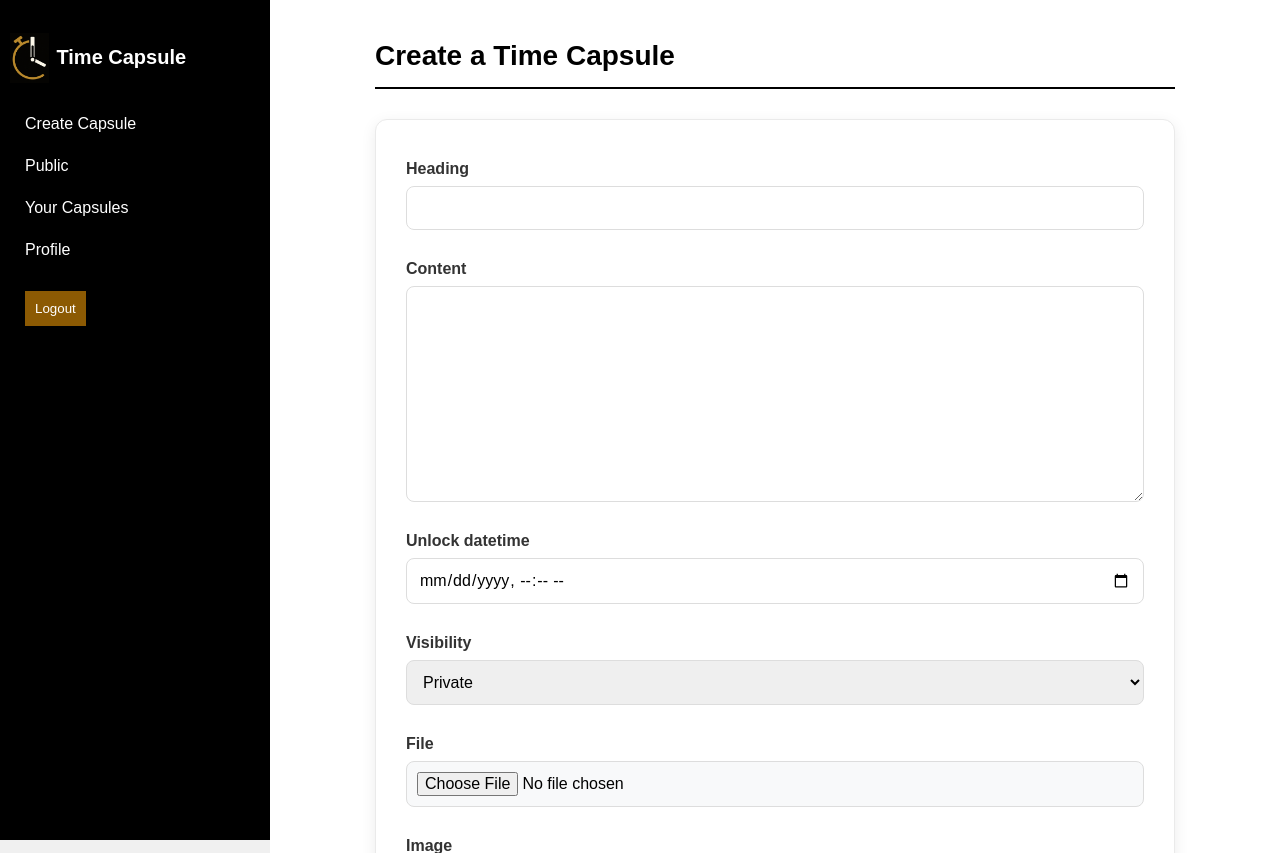
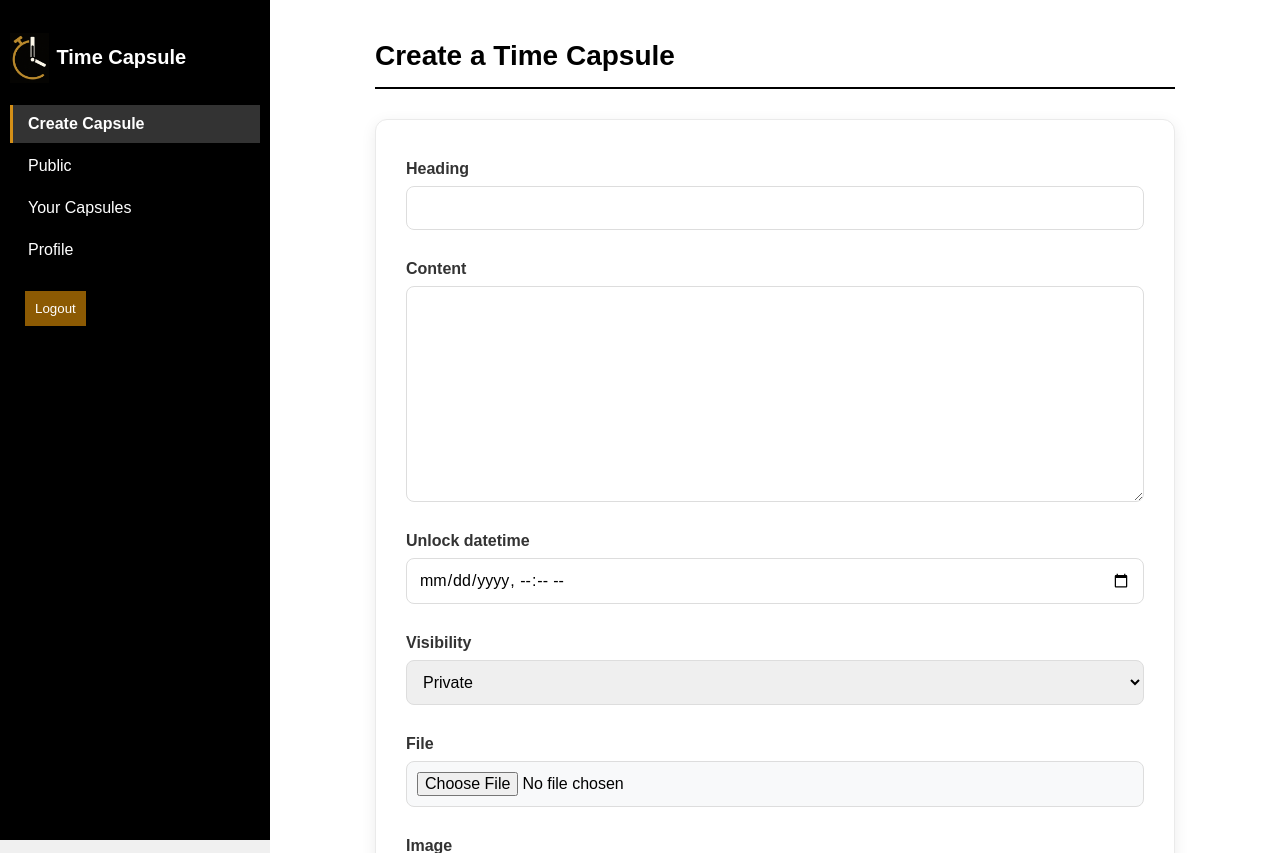
Before and after one commit to adityeahhhh/Vaultify, a Django app: page /create/ in a window 1280 px wide. Shown: the top 853 px of the page. Run offline with Django 5.2, Linux system fonts and the light colour scheme; a user stored in the database is signed in.

Commit message:
highlight active navbar tab

```diff
--- a/core/templates/core/base.html
+++ b/core/templates/core/base.html
@@ -8,6 +8,16 @@
   <link rel="stylesheet" href="{% static 'core/styles.css' %}">
   <link rel="stylesheet" href="https://unpkg.com/leaflet/dist/leaflet.css" />
   <script src="https://unpkg.com/leaflet/dist/leaflet.js"></script>
+  <style>
+    header nav a.active {
+      background-color: #333333;
+      border-left: 3px solid #d48f17;
+      font-weight: bold;
+    }
+    header nav a {
+      border-left: 3px solid transparent;
+    }
+  </style>
 </head>
 <body>
   <header>
@@ -20,10 +30,10 @@
 
     {% if user.is_authenticated %}
       <nav>
-        <a href="{% url 'create' %}">Create Capsule</a>
-        <a href="{% url 'public' %}">Public</a>
-        <a href="{% url 'your_capsules' %}">Your Capsules</a>
-        <a href="{% url 'profile' %}">Profile</a>
+        <a href="{% url 'create' %}" {% if request.resolver_match.url_name == 'create' %}class="active"{% endif %}>Create Capsule</a>
+        <a href="{% url 'public' %}" {% if request.resolver_match.url_name == 'public' %}class="active"{% endif %}>Public</a>
+        <a href="{% url 'your_capsules' %}" {% if request.resolver_match.url_name == 'your_capsules' %}class="active"{% endif %}>Your Capsules</a>
+        <a href="{% url 'profile' %}" {% if request.resolver_match.url_name == 'profile' %}class="active"{% endif %}>Profile</a>
 
         <!-- Logout Form -->
         <form method="POST" action="{% url 'logout' %}" style="display:inline;">
@@ -33,8 +43,8 @@
       </nav>
     {% else %}
       <nav>
-        <a href="{% url 'login' %}">Login</a>
-        <a href="{% url 'register' %}">Signup</a>
+        <a href="{% url 'login' %}" {% if request.resolver_match.url_name == 'login' %}class="active"{% endif %}>Login</a>
+        <a href="{% url 'register' %}" {% if request.resolver_match.url_name == 'register' %}class="active"{% endif %}>Signup</a>
       </nav>
     {% endif %}
   </header>
```
